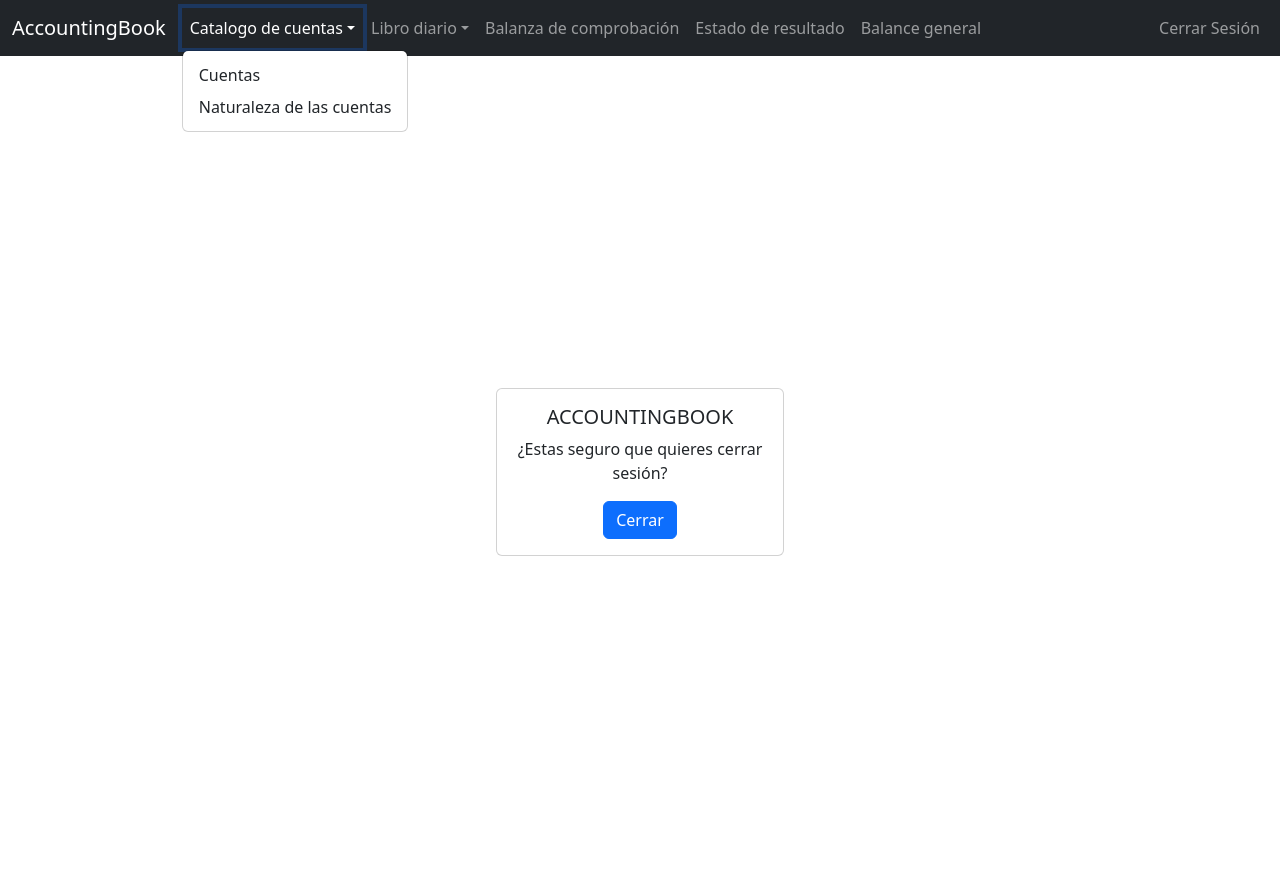
After one commit to eugmerino/accountingbook, a Django app: page /logout/ in a window 1280 px wide, after a click on "Catalogo de cuentas". The commit adds this page. Run offline with Django 4.2, Linux system fonts and the light colour scheme; the visitor is signed in with stand-in values (Sample User, id 1).

Commit message:
Login y logout correctos

```diff
--- a/accountingbook/urls.py
+++ b/accountingbook/urls.py
@@ -19,5 +19,5 @@ from django.urls import path,include
 
 urlpatterns = [
     path('admin/', admin.site.urls),
-    path('',include('main.urls'))
+    path('',include('main.urls')),
 ]
--- /dev/null
+++ b/main/templates/base.html
@@ -0,0 +1,65 @@
+<!DOCTYPE html>
+<html lang="en">
+
+<head>
+  <title>AccountingBook</title>
+  <meta charset="utf-8">
+  <meta name="viewport" content="width=device-width, initial-scale=1">
+  <link href="https://cdn.jsdelivr.net/npm/bootstrap@5.3.2/dist/css/bootstrap.min.css" rel="stylesheet">
+  <script src="https://cdn.jsdelivr.net/npm/bootstrap@5.3.2/dist/js/bootstrap.bundle.min.js"></script>
+</head>
+
+<body>
+
+  <nav class="navbar navbar-expand-sm bg-dark navbar-dark">
+    <div class="container-fluid">
+      <a class="navbar-brand" href="#">AccountingBook</a>
+      <button class="navbar-toggler" type="button" data-bs-toggle="collapse" data-bs-target="#collapsibleNavbar">
+        <span class="navbar-toggler-icon"></span>
+      </button>
+      <div class="collapse navbar-collapse" id="collapsibleNavbar">
+        <ul class="navbar-nav">
+          <li class="nav-item dropdown">
+            <a class="nav-link dropdown-toggle" href="#" role="button" data-bs-toggle="dropdown">Catalogo de cuentas</a>
+            <ul class="dropdown-menu">
+              <li><a class="dropdown-item" href="#">Cuentas</a></li>
+              <li><a class="dropdown-item" href="#">Naturaleza de las cuentas</a></li>
+            </ul>
+          </li>
+          <li class="nav-item dropdown">
+            <a class="nav-link dropdown-toggle" href="#" role="button" data-bs-toggle="dropdown">Libro diario</a>
+            <ul class="dropdown-menu">
+              <li><a class="dropdown-item" href="#">Partidas</a></li>
+              <li><a class="dropdown-item" href="#">Partidas de ajuste</a></li>
+            </ul>
+          </li>
+          <li class="nav-item">
+            <a class="nav-link" href="#">Balanza de comprobación</a>
+          </li>
+          <li class="nav-item">
+            <a class="nav-link" href="#">Estado de resultado</a>
+          </li>
+          <li class="nav-item">
+            <a class="nav-link" href="#">Balance general</a>
+          </li>
+        </ul>
+
+        <!-- Nuevo dropdown a la derecha -->
+        <ul class="navbar-nav ms-auto">
+          <li class="nav-item">
+            <a class="nav-link" href="/logout">Cerrar Sesión</a>
+          </li>
+        </ul>
+      </div>
+    </div>
+  </nav>
+
+
+  <div class="container-fluid mt-3">
+    {% block content %}
+    {% endblock %}
+  </div>
+
+</body>
+
+</html>
--- a/main/templates/SignIn.html
+++ b/main/templates/login.html
@@ -7,6 +7,8 @@
 
   <!-- Bootstrap CSS (CDN) -->
   <link href="https://cdn.jsdelivr.net/npm/bootstrap@5.3.0/dist/css/bootstrap.min.css" rel="stylesheet">
+  <!-- Bootstrap JS (CDN) and Popper.js -->
+  <script src="https://cdn.jsdelivr.net/npm/bootstrap@5.3.0/dist/js/bootstrap.bundle.min.js"></script>
 </head>
 <body>
 
@@ -32,8 +34,5 @@
     </div>
   </div>
 </div>
-
-<!-- Bootstrap JS (CDN) and Popper.js -->
-<script src="https://cdn.jsdelivr.net/npm/bootstrap@5.3.0/dist/js/bootstrap.bundle.min.js"></script>
 </body>
 </html>
--- /dev/null
+++ b/main/templates/logout.html
@@ -0,0 +1,16 @@
+{% extends 'base.html' %}
+
+{% block content %}
+<div class="container-fluid d-flex align-items-center justify-content-center min-vh-100">
+    <div class="card text-center" style="width: 18rem;">
+        <div class="card-body">
+            <h5 class="card-title">ACCOUNTINGBOOK</h5>
+            <p class="card-text">¿Estas seguro que quieres cerrar sesión?</p>
+            <form method="POST">
+                {% csrf_token %}
+                <button type="submit" class="btn btn-primary">Cerrar</button>
+            </form>
+        </div>
+    </div>
+</div>
+{% endblock %}
--- a/main/urls.py
+++ b/main/urls.py
@@ -2,6 +2,8 @@ from django.urls import path
 from . import views
 
 urlpatterns = [
-    path('',views.signIn),
-    path('dashboard',views.dashBoard, name='dashboard')
+    path('',views.start),
+    path('login/',views.signIn, name="login"),
+    path('logout/',views.singOut, name="logout"),
+    path('dashboard/',views.dashBoard, name='dashboard')
 ]
--- a/main/views.py
+++ b/main/views.py
@@ -1,27 +1,44 @@
 from django.shortcuts import render,redirect
-from django.contrib.auth import login,authenticate
+from django.contrib.auth import login,authenticate,logout,get_user
+from django.contrib.auth.decorators import login_required
 from . import forms
 
 
 
 # Create your views here.
+def start(request):
+    if request.method == 'POST':
+        return redirect('login')
+    return render(request,'start.html')
+
 def signIn(request):
     if request.method == 'POST':
+
         user = authenticate(request, username=request.POST['username'], password=request.POST['password'])
-
         if user is not None:
             login(request,user)
             return redirect('dashboard')
 
-        return render(request,'SignIn.html',{
+        return render(request,'login.html',{
             'form': forms.MyAuthenticationForm,
             'error': "Usuario o contraseña incorrecto"
         })
 
 
-    return render(request,'SignIn.html',{
+    return render(request,'login.html',{
         'form': forms.MyAuthenticationForm
     })
 
+@login_required(login_url="login/")
 def dashBoard(request):
-    return render(request,'dashboard.html')
+    user = get_user(request)
+    return render(request,'dashboard.html',{
+        'user': user
+    })
+
+@login_required(login_url="login/")
+def singOut(request):
+    if request.method == 'POST':
+        logout(request)
+        return redirect('login')
+    return render(request,'logout.html')
```
Also changed, not shown: main/templates/dashboard.html (+14 -1 lines), main/templates/start.html (added, +31 -0 lines).
